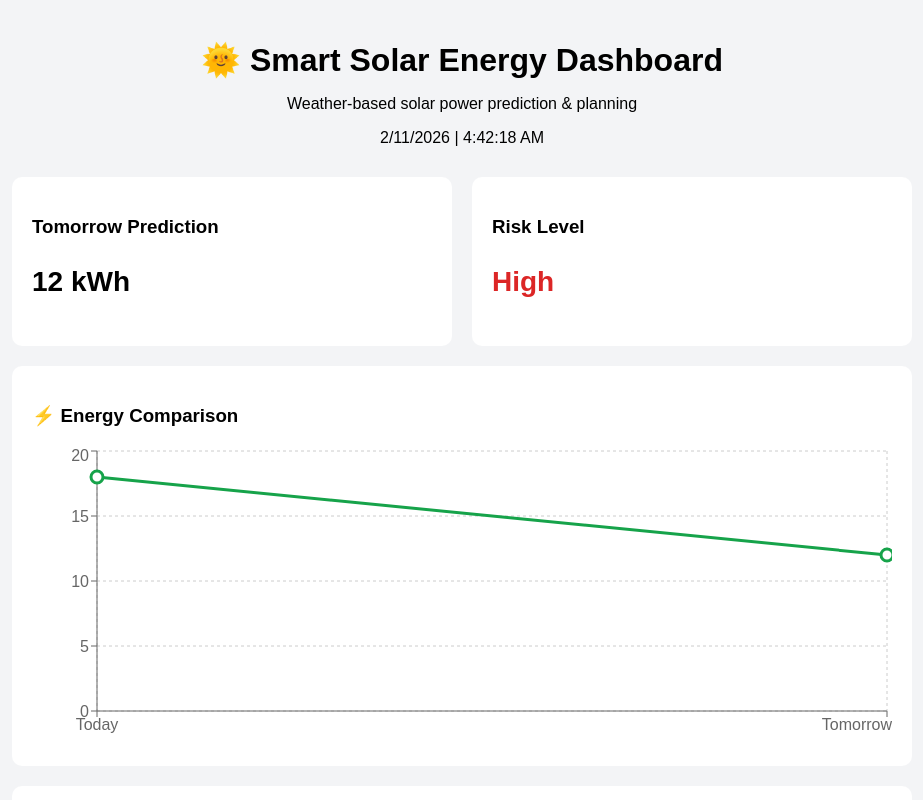
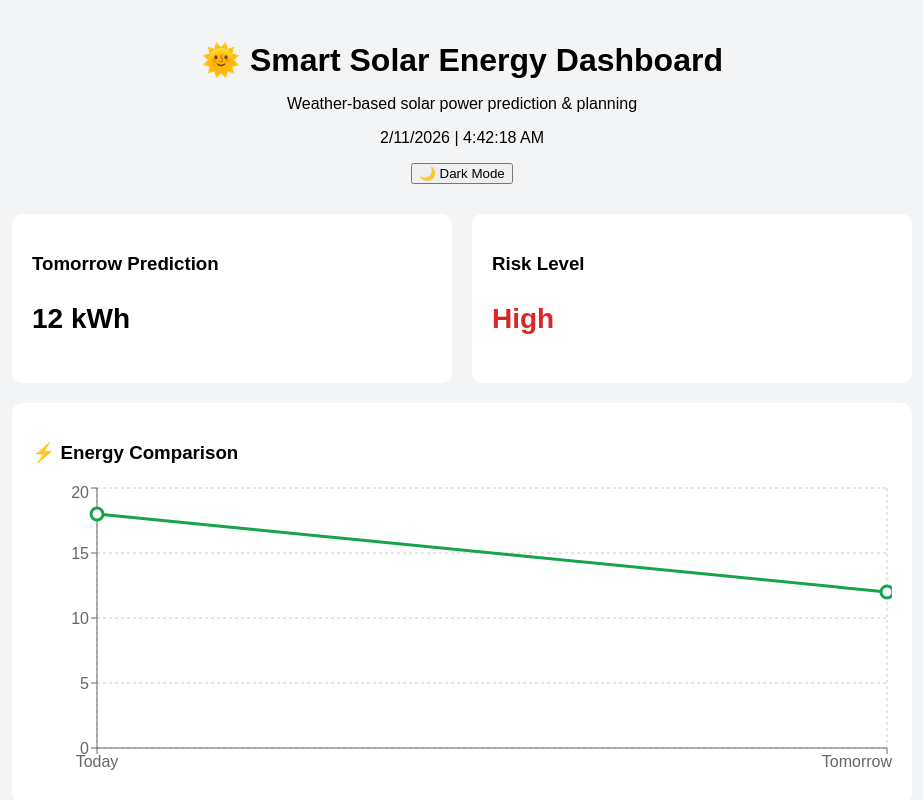
Before and after one commit to Priyanshu23146/Smart-Solar-Energy-Dashboard, a React (Vite) app in the folder Smart Solar Energy Dashboard/: page / in a window 1280 px wide. Shown: the top 800 px of the page, without its empty margins (178-1101 px from the left). Built offline with nearby package versions, Linux system fonts and the light colour scheme.

Commit message:
add darkmode in the website

```diff
--- a/Smart Solar Energy Dashboard/src/App.tsx
+++ b/Smart Solar Energy Dashboard/src/App.tsx
@@ -4,9 +4,11 @@ import { predictTomorrowPower } from "./Logic/powerPrediction";
 import { evaluateRisk } from "./Logic/riskEvaluator.ts";
 import { useEffect, useState } from "react";
 import EnergyChart from "./components/EnergyChart.tsx";
+import DarkModeButton from "./components/darkMode";
 
 function App() {
   const [currentTime, setCurrentTime] = useState(new Date());
+  // dark mode state is managed internally by <DarkModeButton />
 
   useEffect(() => {
     const timer = setInterval(() => {
@@ -46,6 +48,8 @@ function App() {
           {currentTime.toLocaleDateString()} |{" "}
           {currentTime.toLocaleTimeString()}
         </p>
+        {/* centralized dark-mode button handles storage and body class */}
+        <DarkModeButton />
       </header>
 
       <div className="grid">
--- /dev/null
+++ b/Smart Solar Energy Dashboard/src/components/darkMode.tsx
@@ -0,0 +1,23 @@
+import { useEffect, useState } from "react";
+
+export default function DarkModeButton() {
+  const [darkMode, setDarkMode] = useState(
+    localStorage.getItem("theme") === "dark",
+  );
+
+  useEffect(() => {
+    if (darkMode) {
+      document.body.classList.add("dark");
+      localStorage.setItem("theme", "dark");
+    } else {
+      document.body.classList.remove("dark");
+      localStorage.setItem("theme", "light");
+    }
+  }, [darkMode]);
+
+  return (
+    <button className="theme-btn" onClick={() => setDarkMode(!darkMode)}>
+      {darkMode ? "☀ Light Mode" : "🌙 Dark Mode"}
+    </button>
+  );
+}
--- a/Smart Solar Energy Dashboard/src/index.css
+++ b/Smart Solar Energy Dashboard/src/index.css
@@ -55,3 +55,29 @@ body {
 .alert {
   background-color: #fff7ed;
 }
+
+/* Smooth transition */
+body {
+  transition:
+    background 0.3s ease,
+    color 0.3s ease;
+}
+
+/* DARK MODE */
+body.dark {
+  background-color: #0f172a;
+  color: #f8fafc;
+}
+
+body.dark .card {
+  background-color: #1e293b;
+  color: #f8fafc;
+}
+
+body.dark .header {
+  color: #f8fafc;
+}
+
+body.dark .alert {
+  background-color: #3f1d1d;
+}
```
